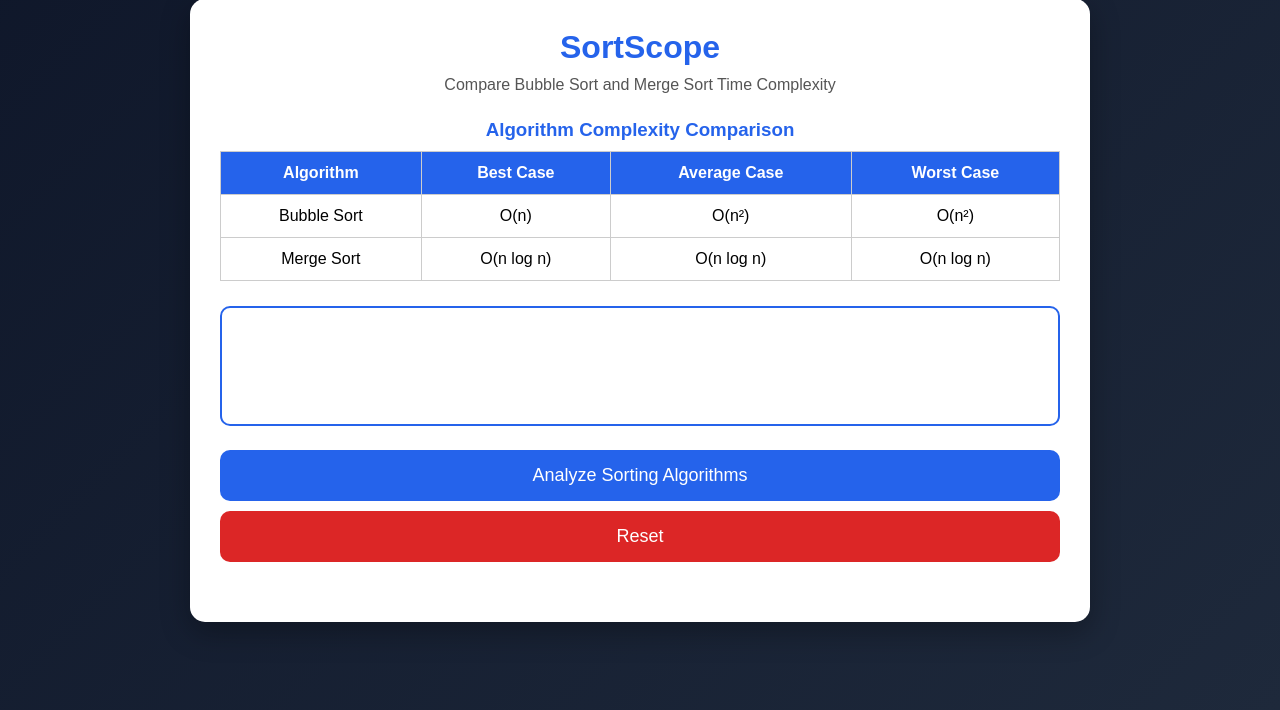
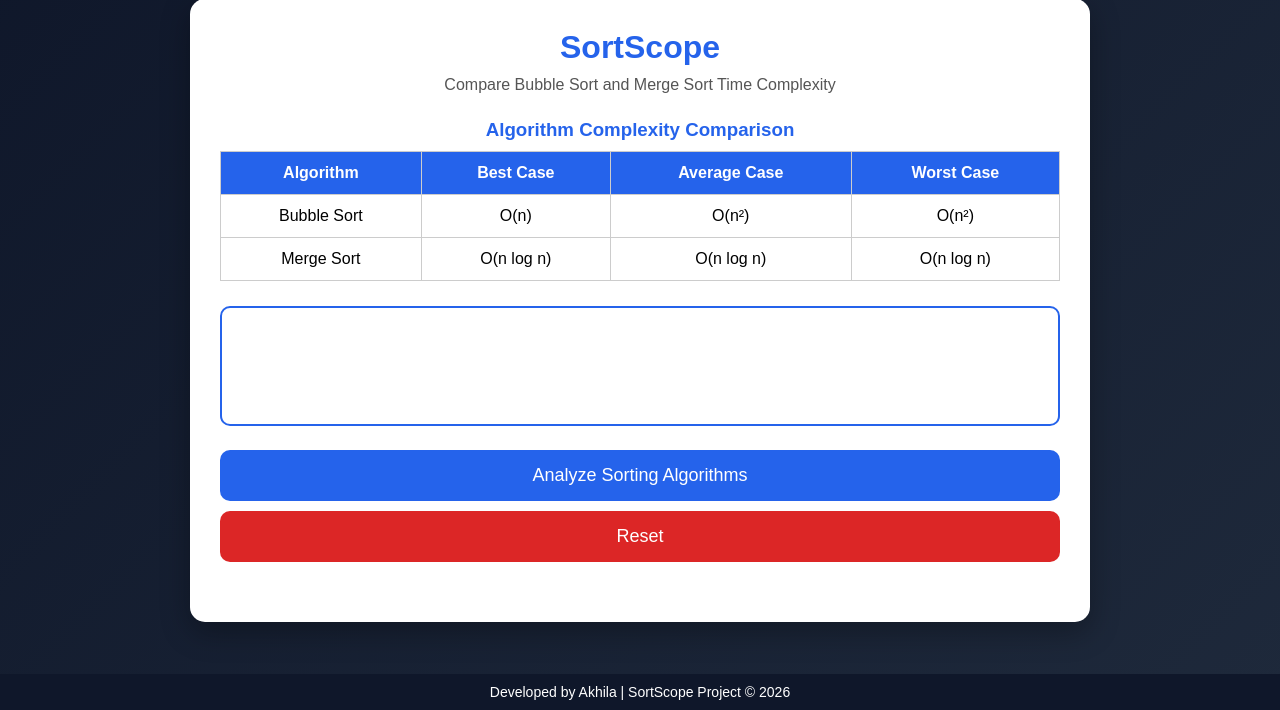
Before and after one commit to katkamakhila21/CFAI, a Flask app: page / in a window 1280 px wide. Shown: the part 90-800 px from the top of the page. Run offline with Flask 3, Linux system fonts and the light colour scheme.

Commit message:
Added project footer section

```diff
--- a/static/style.css
+++ b/static/style.css
@@ -127,3 +127,13 @@ button:hover{
 .reset-btn:hover{
     background:#b91c1c;
 }
+footer{
+    position:fixed;
+    bottom:0;
+    width:100%;
+    text-align:center;
+    padding:10px;
+    background:#0f172a;
+    color:white;
+    font-size:14px;
+}
--- a/templates/index.html
+++ b/templates/index.html
@@ -51,19 +51,21 @@ Example: 45,23,67,12,89,4">
         </textarea>
 
         <button onclick="analyzeSort()">
-    Analyze Sorting Algorithms
-</button>
+            Analyze Sorting Algorithms
+        </button>
 
-<button class="reset-btn" onclick="resetFields()">
-    Reset
-</button>
-
-<div id="result"></div>
+        <button class="reset-btn" onclick="resetFields()">
+            Reset
+        </button>
 
         <div id="result"></div>
 
     </div>
 
+    <footer>
+        <p>Developed by Akhila | SortScope Project © 2026</p>
+    </footer>
+
     <script src="{{ url_for('static', filename='script.js') }}"></script>
 
 </body>
```
